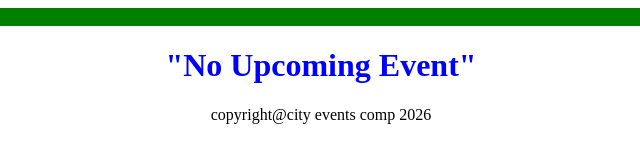
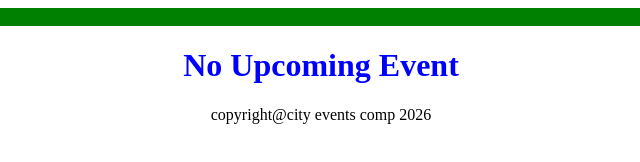
Before and after one commit to Ritesh2019/webscrap, a plain HTML site: page index.html in a window 1280 px wide. Shown: the full height of the page, 319-959 px from the left. Drawn offline with Linux system fonts and the light colour scheme.

Commit message:
Update index.html

```diff
--- a/index.html
+++ b/index.html
@@ -9,7 +9,7 @@
         <a href="#">Home</a>
         <a href="#">About</a>
     </nav>
-    <h1 style="color: blue; text-align:center" id="cityevent">"No Upcoming Event"</h1>
+    <h1 style="color: blue; text-align:center" id="cityevent">No Upcoming Event</h1>
     <p style="text-align: center">copyright@city events comp 2026</p>
 
 </body>
```
